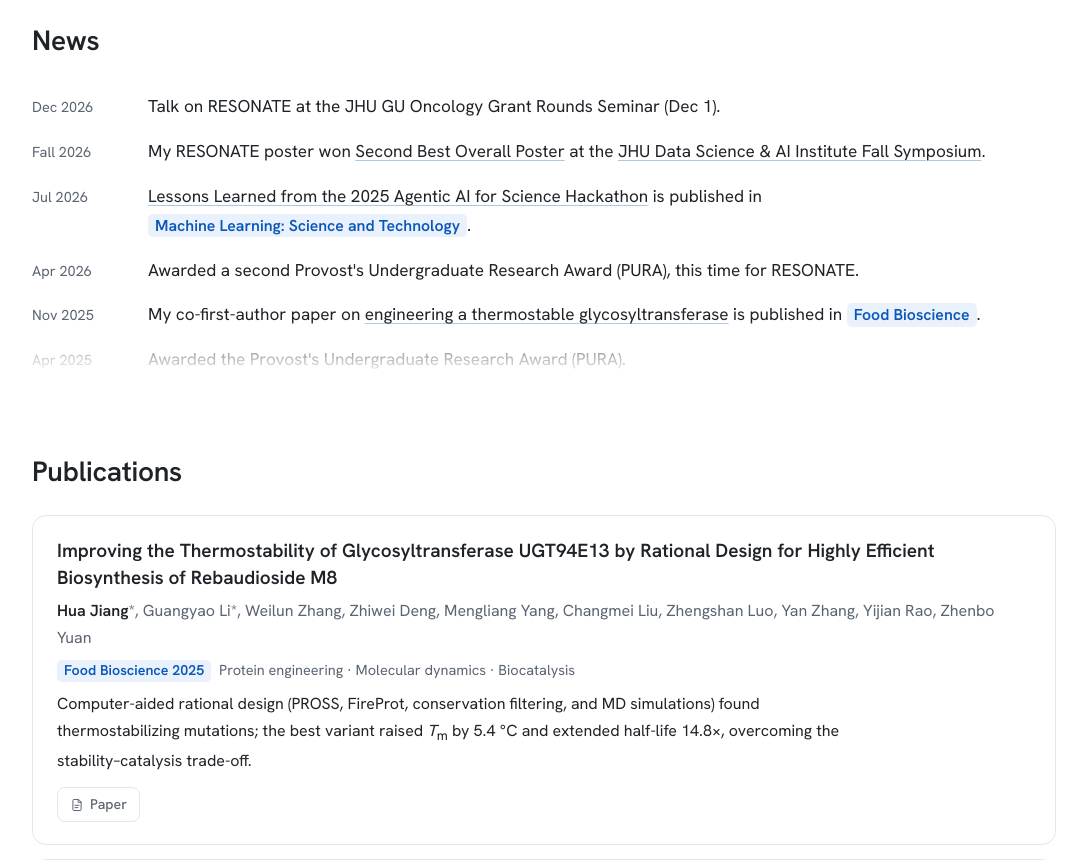
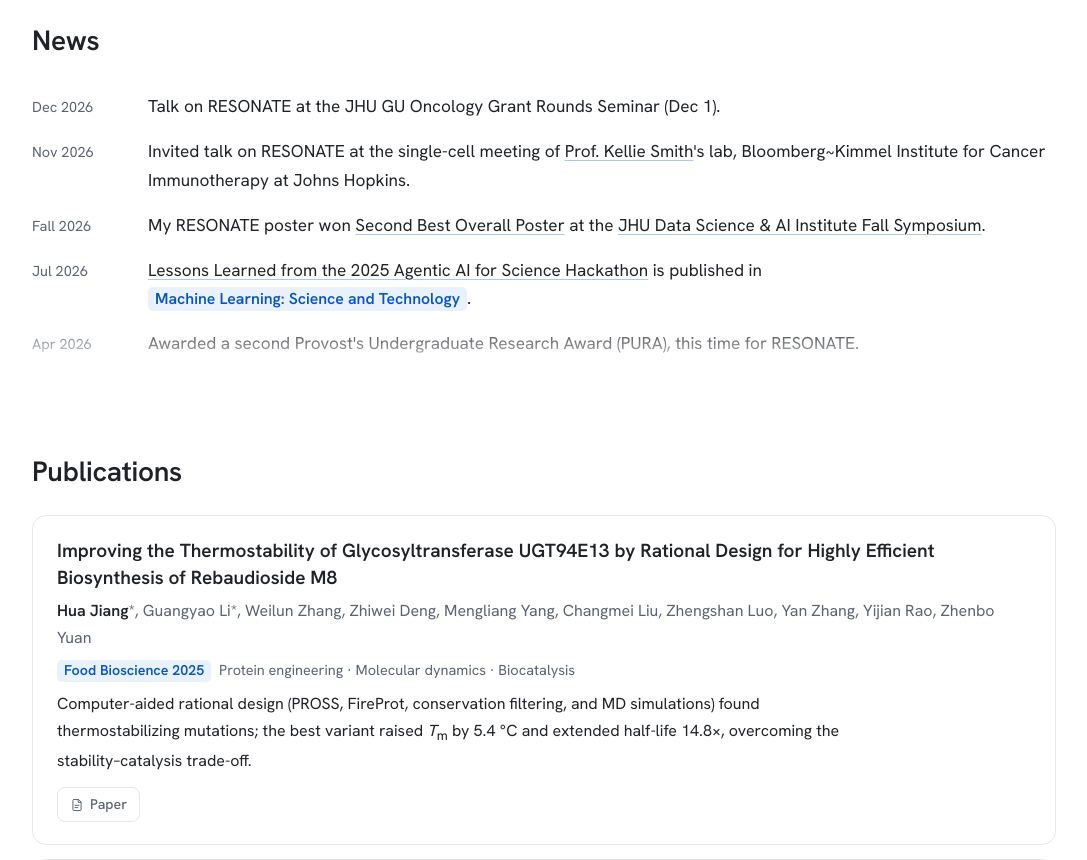
Before and after one commit to J041120h/J041120h.github.io, a plain HTML site: page index.html in a window 1280 px wide. Shown: the part 820-1680 px from the top of the page, without its empty margins (96-1183 px from the left). Drawn offline with Linux system fonts and the light colour scheme.

Commit message:
News: invited RESONATE talk at Kellie Smith lab single-cell meeting
Co-Authored-By: Claude Opus 5.5 <noreply@anthropic.com>

```diff
--- a/index.html
+++ b/index.html
@@ -241,6 +241,7 @@ footer a{color:inherit}
 <section class="page" id="news"><h2>News</h2>
 <div class="news-scroll" id="newsScroll"><ul class="news" id="newsList" tabindex="0" aria-label="News, scroll for more">
   <li><span class="date">Dec 2026</span><span>Talk on RESONATE at the JHU GU Oncology Grant Rounds Seminar (Dec 1).</span></li>
+  <li><span class="date">Nov 2026</span><span>Invited talk on RESONATE at the single-cell meeting of <a href="https://gradimmunology.med.som.jhmi.edu/smith" target="_blank" rel="noopener noreferrer">Prof. Kellie Smith</a>'s lab, Bloomberg~Kimmel Institute for Cancer Immunotherapy at Johns Hopkins.</span></li>
   <li><span class="date">Fall 2026</span><span>My RESONATE poster won <a href="https://drive.google.com/file/d/1xrMdgGxHJmxyZXe3chiOF3fvlTFbjdYs/view?usp=sharing" target="_blank" rel="noopener noreferrer">Second Best Overall Poster</a> at the <a href="https://ai.jhu.edu/event/data-science-and-ai-institute-fall-2026-symposium-artificial-intelligence-and-human-learning/" target="_blank" rel="noopener noreferrer">JHU Data Science &amp; AI Institute Fall Symposium</a>.</span></li>
   <li><span class="date">Jul 2026</span><span><a href="https://doi.org/10.1088/2632-2153/ae7f6a" target="_blank" rel="noopener noreferrer">Lessons Learned from the 2025 Agentic AI for Science Hackathon</a> is published in <span class="chip">Machine Learning: Science and Technology</span>.</span></li>
   <li><span class="date">Apr 2026</span><span>Awarded a second Provost's Undergraduate Research Award (PURA), this time for RESONATE.</span></li>
```
